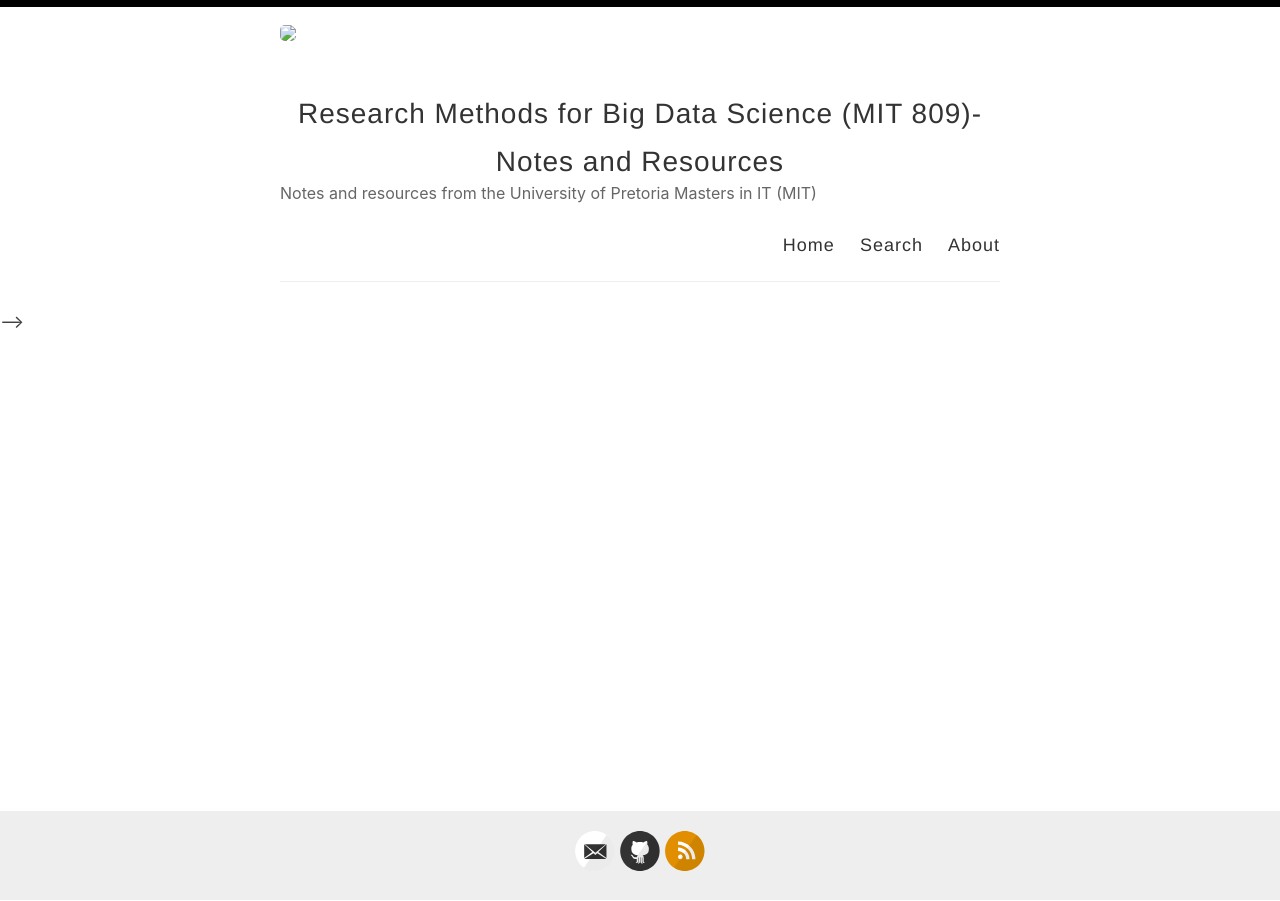
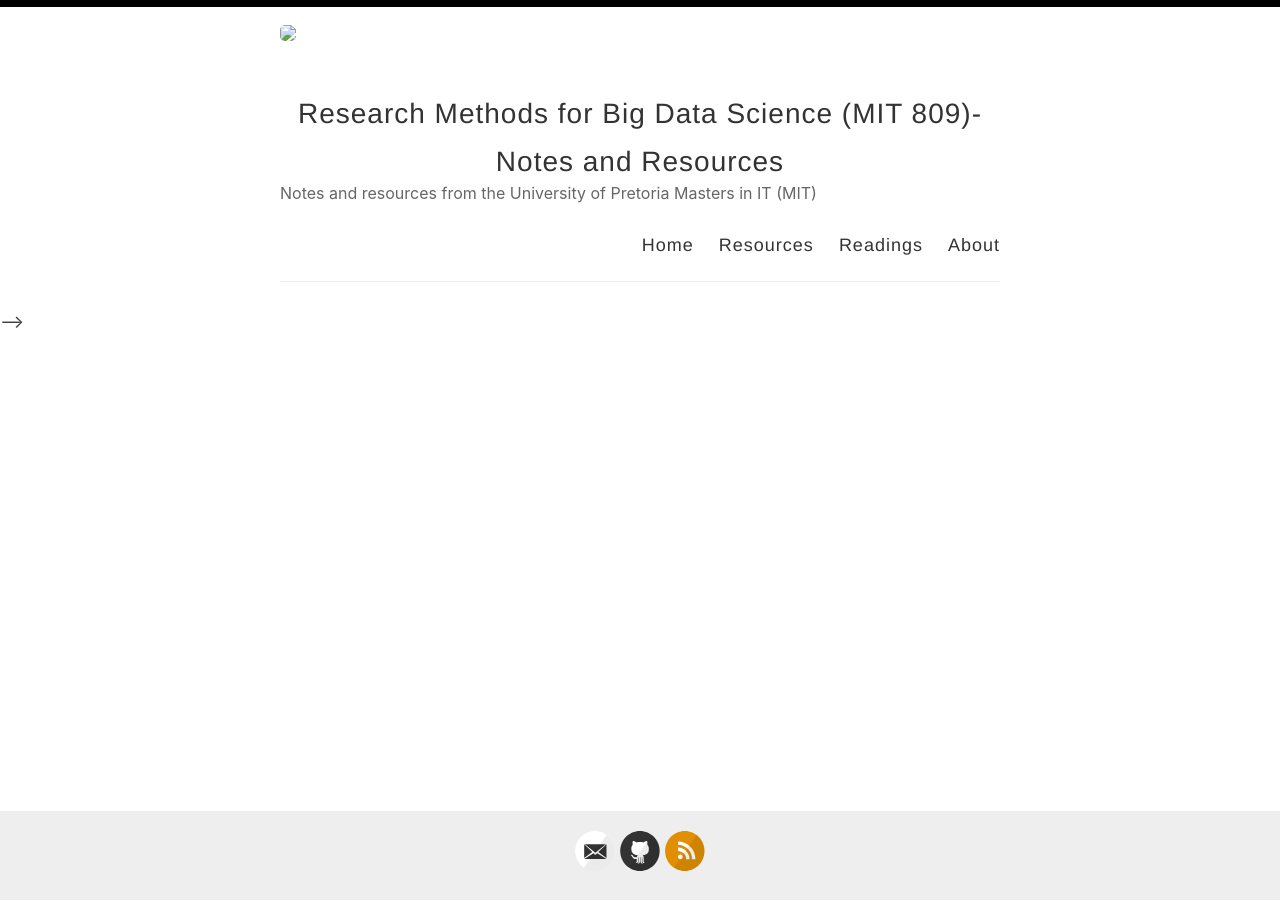
Before and after one commit to dsfsi/mit809, a Jekyll site: the page built from index.html, in a window 1280 px wide. Built offline with Jekyll 4.4.1, drawn with Linux system fonts in a browser that asks for light colours; the list of posts is cut into pages by our own code.

Commit message:
Update default.html

```diff
--- a/_layouts/default.html
+++ b/_layouts/default.html
@@ -28,7 +28,9 @@
 
             <nav>
               <a href="{{ site.baseurl }}/">Home</a>
-              <a href="{{ site.baseurl }}/search">Search</a>
+              <a href="{{ site.baseurl }}/resources">Resources</a>
+              <a href="{{ site.baseurl }}/readings">Readings</a>
+<!--               <a href="{{ site.baseurl }}/search">Search</a> -->
               <a href="{{ site.baseurl }}/about">About</a>
             </nav>
           </header>
```
